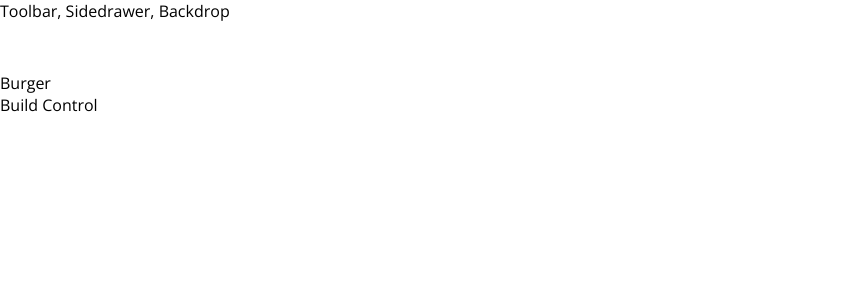
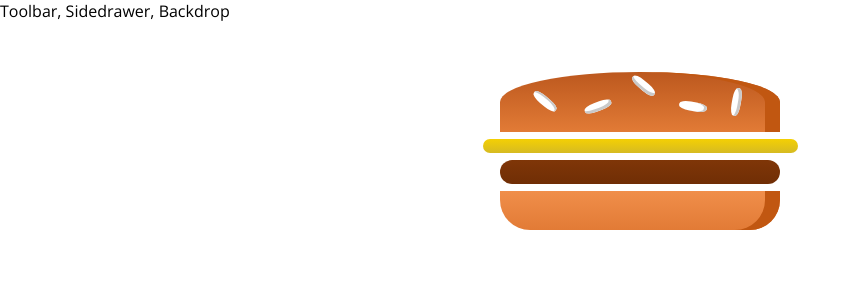
Before and after one commit to JiiB/React, a React app in the folder burgerbuilder/: page / in a window 1280 px wide. Shown: the top 300 px of the page, without its empty margins (0-861 px from the left). Built offline with nearby package versions, Linux system fonts and the light colour scheme.

Commit message:
added styles

```diff
--- /dev/null
+++ b/burgerbuilder/src/components/Burger/Burger.css
@@ -0,0 +1,30 @@
+.Burger {
+    width: 100%;
+    margin: auto;
+    height: 250px;
+    /* overflow: scroll; */
+    text-align: center;
+    font-weight: bold;
+    font-size: 1.2rem;
+}
+
+@media (min-width: 1000px) and (min-height: 700px) {
+    .Burger {
+        width: 700px;
+        height: 600px;
+    }
+}
+
+@media (min-width: 500px) and (min-height: 401px) {
+    .Burger {
+        width: 450px;
+        height: 400px;
+    }
+}
+
+@media (min-width: 500px) and (min-height: 400px) {
+    .Burger {
+        width: 350px;
+        height: 300px;
+    }
+}
--- a/burgerbuilder/src/components/Burger/Burger.js
+++ b/burgerbuilder/src/components/Burger/Burger.js
@@ -1,7 +1,18 @@
-import React from 'react'
+import React from 'react';
+import classes from './Burger.css';
+import BurgerIngredient from './BurgerIngredient/BurgerIngredient';
 
-const burger = (props) => (
-    <div>Burger</div>
-);
+const burger = (props) => {
+
+    return (
+        <div className={classes.Burger}>
+            <BurgerIngredient type="bread-top"/>
+            <BurgerIngredient type="cheese"/>
+            <BurgerIngredient type="meat"/>
+            <BurgerIngredient type="bread-bottom"/>
+        </div>
+    );
+
+}
 
 export default burger;
--- a/burgerbuilder/src/components/Burger/BurgerIngredient/BurgerIngredient.js
+++ b/burgerbuilder/src/components/Burger/BurgerIngredient/BurgerIngredient.js
@@ -1,11 +1,15 @@
-import React from 'react'
+import React, { Component } from 'react';
 import classes from './BurgerIngredient.css';
+import PropTypes from 'prop-types';
 
-const burgerIngredient = (props) => {
+class BurgerIngredient extends Component {
 
-    let ingredient = null;
 
-    switch(props.type) {
+    render() {
+        let ingredient = null;
+
+
+    switch(this.props.type) {
         case ('bread-bottom'):
             ingredient = <div className={classes.BreadBottom}></div>;
             break;
@@ -34,6 +38,11 @@
     }
 
     return ingredient;
+    }
 }
 
-export default burgerIngredient;
+BurgerIngredient.propTypes = {
+    type: PropTypes.string.isRequired
+}
+
+export default BurgerIngredient;
--- a/burgerbuilder/src/containers/BurgerBuilder/BurgerBuilder.js
+++ b/burgerbuilder/src/containers/BurgerBuilder/BurgerBuilder.js
@@ -1,17 +1,13 @@
 import React, { Component } from 'react';
 import Auxiliary from '../../hoc/Auxiliary';
+import Burger from '../../components/Burger/Burger';
 
 class BurgerBuilder extends Component {
 
     render() {
         return (
             <Auxiliary>
-                <div>
-                    Burger
-                </div>
-                <div>
-                    Build Control
-                </div>
+                <Burger />
             </Auxiliary>
         );
     }
```
